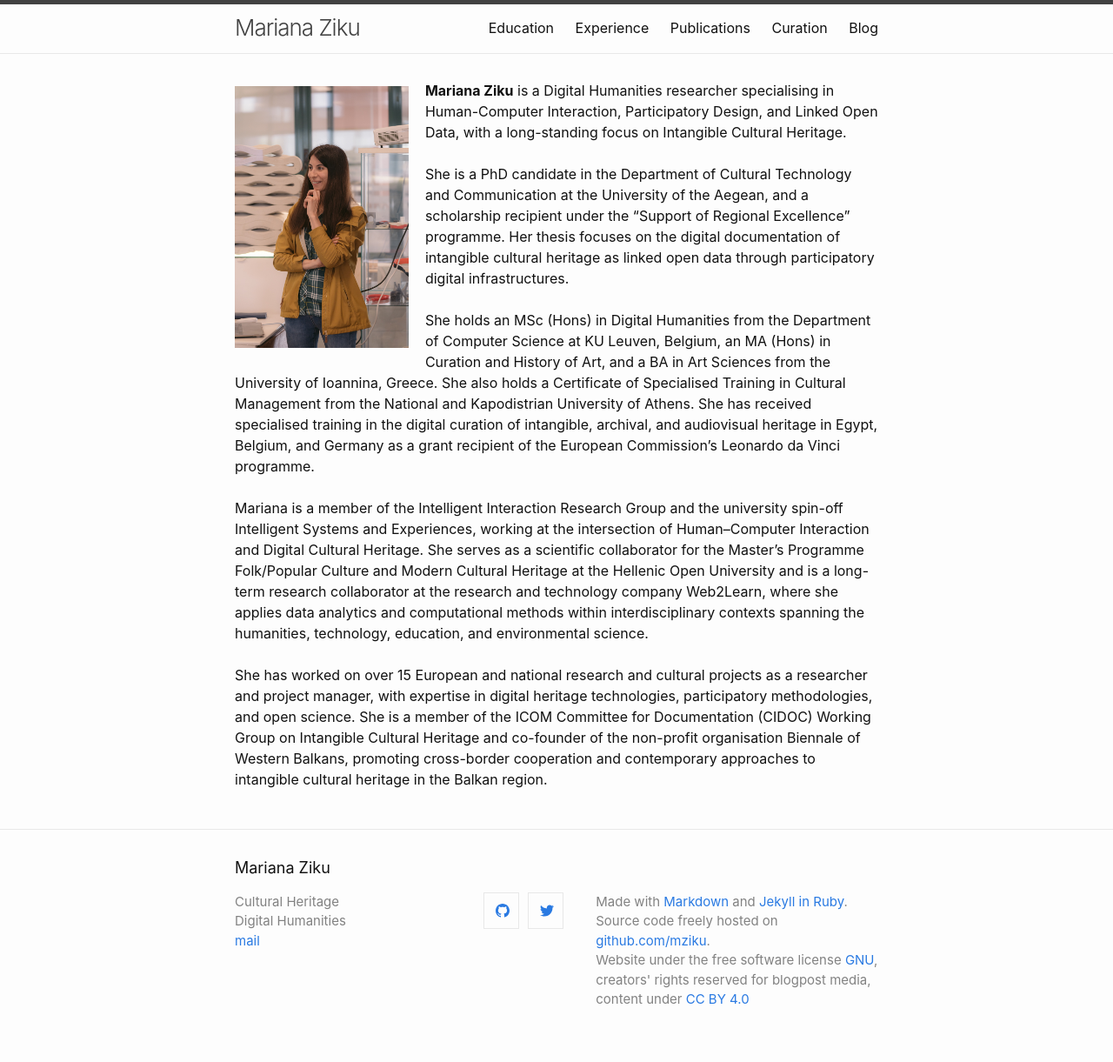
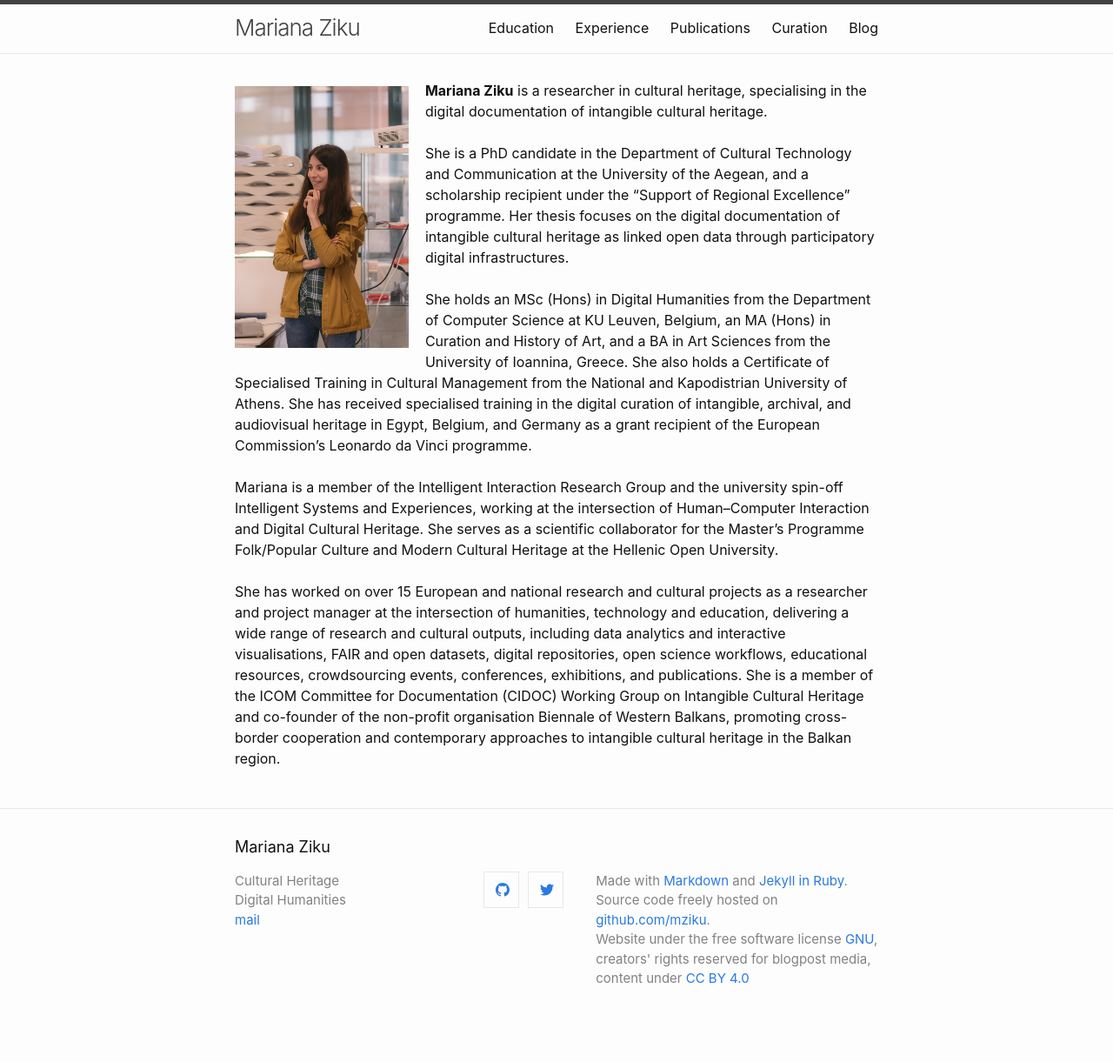
Before and after one commit to mziku/mziku.github.io, a Jekyll site: the page built from index.md, in a window 1280 px wide. Shown: the whole page at 87% size. Built offline with Jekyll 4.4.1, drawn with Linux system fonts in a browser that asks for light colours; our own code applies the rules of GitHub Pages for plain Markdown files; after the commit the page ends 1197 px from its top, so only the background shows below that.

Commit message:
Revise Mariana Ziku's profile description

```diff
--- a/index.md
+++ b/index.md
@@ -1,5 +1,5 @@
 <p style="float: left;"><img src="https://mziku.github.io/images/mariana-ziku-photo.jpg" style="float:left; margin-top:2mm; margin-right:5mm; margin-left:5;" alt="mariana-ziku-profile-picture" width="200" height="auto"></p>
-**Mariana Ziku** is a Digital Humanities researcher specialising in Human-Computer Interaction, Participatory Design, and Linked Open Data, with a long-standing focus on Intangible Cultural Heritage.
+**Mariana Ziku** is a researcher in cultural heritage, specialising in the digital documentation of intangible cultural heritage.
 <br>
 <br>
 She is a PhD candidate in the Department of Cultural Technology and Communication at the University of the Aegean, and a scholarship recipient under the “Support of Regional Excellence” programme. Her thesis focuses on the digital documentation of intangible cultural heritage as linked open data through participatory digital infrastructures.
@@ -8,7 +8,7 @@ She is a PhD candidate in the Department of Cultural Technology and Communicatio
 She holds an MSc (Hons) in Digital Humanities from the Department of Computer Science at KU Leuven, Belgium, an MA (Hons) in Curation and History of Art, and a BA in Art Sciences from the University of Ioannina, Greece. She also holds a Certificate of Specialised Training in Cultural Management from the National and Kapodistrian University of Athens. She has received specialised training in the digital curation of intangible, archival, and audiovisual heritage in Egypt, Belgium, and Germany as a grant recipient of the European Commission’s Leonardo da Vinci programme.
 <br>
 <br>
-Mariana is a member of the Intelligent Interaction Research Group and the university spin-off Intelligent Systems and Experiences, working at the intersection of Human–Computer Interaction and Digital Cultural Heritage. She serves as a scientific collaborator for the Master’s Programme Folk/Popular Culture and Modern Cultural Heritage at the Hellenic Open University and is a long-term research collaborator at the research and technology company Web2Learn, where she applies data analytics and computational methods within interdisciplinary contexts spanning the humanities, technology, education, and environmental science.
+Mariana is a member of the Intelligent Interaction Research Group and the university spin-off Intelligent Systems and Experiences, working at the intersection of Human–Computer Interaction and Digital Cultural Heritage. She serves as a scientific collaborator for the Master’s Programme Folk/Popular Culture and Modern Cultural Heritage at the Hellenic Open University.
 <br>
 <br>
-She has worked on over 15 European and national research and cultural projects as a researcher and project manager, with expertise in digital heritage technologies, participatory methodologies, and open science. She is a member of the ICOM Committee for Documentation (CIDOC) Working Group on Intangible Cultural Heritage and co-founder of the non-profit organisation Biennale of Western Balkans, promoting cross-border cooperation and contemporary approaches to intangible cultural heritage in the Balkan region.
+She has worked on over 15 European and national research and cultural projects as a researcher and project manager at the intersection of humanities, technology and education, delivering a wide range of research and cultural outputs, including data analytics and interactive visualisations, FAIR and open datasets, digital repositories, open science workflows, educational resources, crowdsourcing events, conferences, exhibitions, and publications. She is a member of the ICOM Committee for Documentation (CIDOC) Working Group on Intangible Cultural Heritage and co-founder of the non-profit organisation Biennale of Western Balkans, promoting cross-border cooperation and contemporary approaches to intangible cultural heritage in the Balkan region.
```
